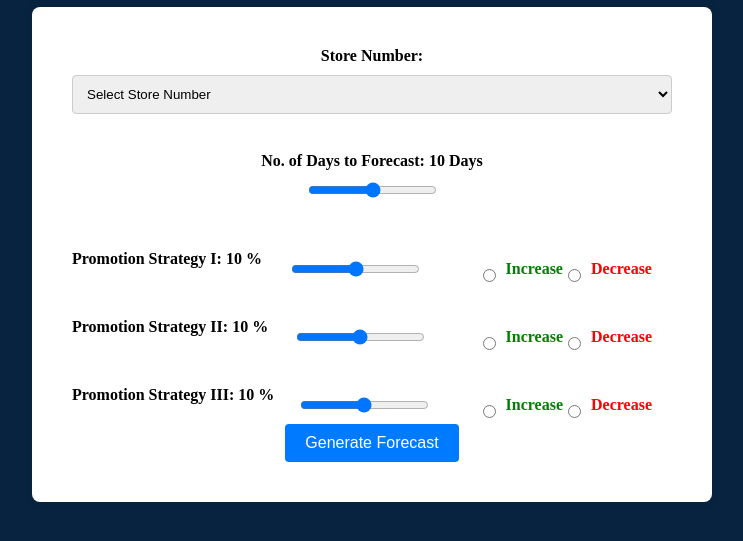
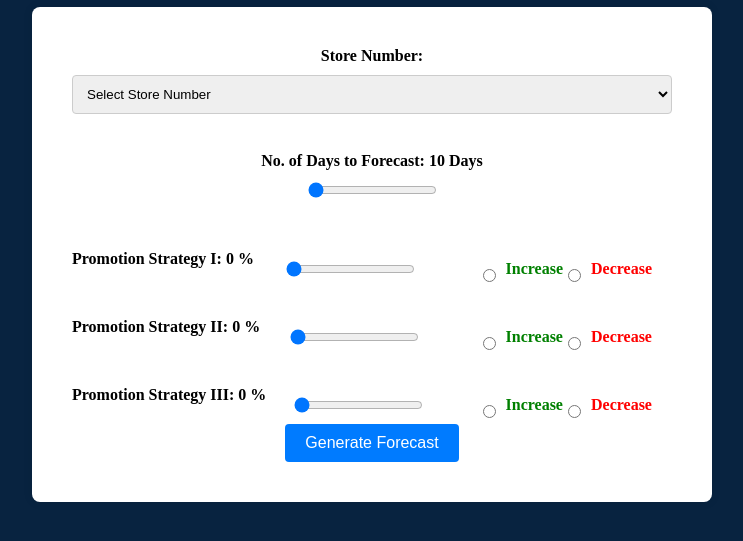
Before and after one commit to charanharsha-git/driverbasedforecasting, a Flask app: page / in a window 1280 px wide. Shown: the part 153-694 px from the top of the page, without its empty margins (268-1011 px from the left). Run offline with Flask 2, Linux system fonts and the light colour scheme; parts of the project's set-up code (start-up, migrations or seed data) failed here and were passed over.

Commit message:
Update index2.html

```diff
--- a/templates/index2.html
+++ b/templates/index2.html
@@ -126,10 +126,10 @@ label[for="contactChoice6"] {
         {% endfor %}
       </select><br><br>
       <label for="param2">No. of Days to Forecast: <span id="forecastDaysOutput">10</span> Days</label>
-      <input type="range" id="param2" name="forecastDays" min="10" max="75" oninput="updateForecastDays(value,'forecastDaysOutput')"  required><br><br>
+      <input type="range" id="param2" name="forecastDays" min="10" max="75" value="10" oninput="updateForecastDays(value,'forecastDaysOutput')"  required><br><br>
       <div class="container1">
-      <label for="param3">Promotion Strategy I: <span id="promotion1output">10</span> %</label>
-      <input type="range" id="param3" name="promotion1" min="0" max="100" oninput="updateForecastDays(value,'promotion1output')"  required><br><br>
+      <label for="param3">Promotion Strategy I: <span id="promotion1output">0</span> %</label>
+      <input type="range" id="param3" name="promotion1" min="0" max="100" value="0" oninput="updateForecastDays(value,'promotion1output')"  required><br><br>
         <div class="radio-buttons" >
         <input type="radio" id="contactChoice1" name="rdbt1" value="Increase" required/>
       <label for="contactChoice1">Increase</label>
@@ -140,8 +140,8 @@ label[for="contactChoice6"] {
       </div>
       <div class="container1">
 
-      <label for="param4">Promotion Strategy II: <span id="promotion2output">10</span> %</label>
-      <input type="range" id="param4" name="promotion2" min="0" max="100" oninput="updateForecastDays(value,'promotion2output')"  required><br><br>
+      <label for="param4">Promotion Strategy II: <span id="promotion2output">0</span> %</label>
+      <input type="range" id="param4" name="promotion2" min="0" max="100" value="0" oninput="updateForecastDays(value,'promotion2output')"  required><br><br>
       <div class="radio-buttons">
         <input type="radio" id="contactChoice3" name="rdbt2" value="Increase" required/>
       <label for="contactChoice1">Increase</label>
@@ -151,8 +151,8 @@ label[for="contactChoice6"] {
           </div>
       </div>
       <div class="container1">
-        <label for="param5">Promotion Strategy III: <span id="promotion3output">10</span> %</label>
-      <input type="range" id="param5" name="promotion3" min="0" max="100" oninput="updateForecastDays(value,'promotion3output')"  required><br><br>
+        <label for="param5">Promotion Strategy III: <span id="promotion3output">0</span> %</label>
+      <input type="range" id="param5" name="promotion3" min="0" max="100" value="0" oninput="updateForecastDays(value,'promotion3output')"  required><br><br>
       <div class="radio-buttons">
         <input type="radio" id="contactChoice5" name="rdbt3" value="Increase" required/>
       <label for="contactChoice1">Increase</label>
```
